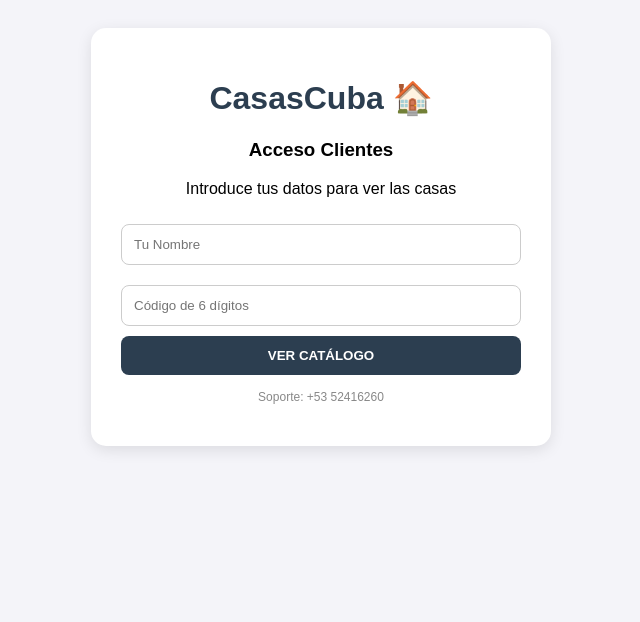
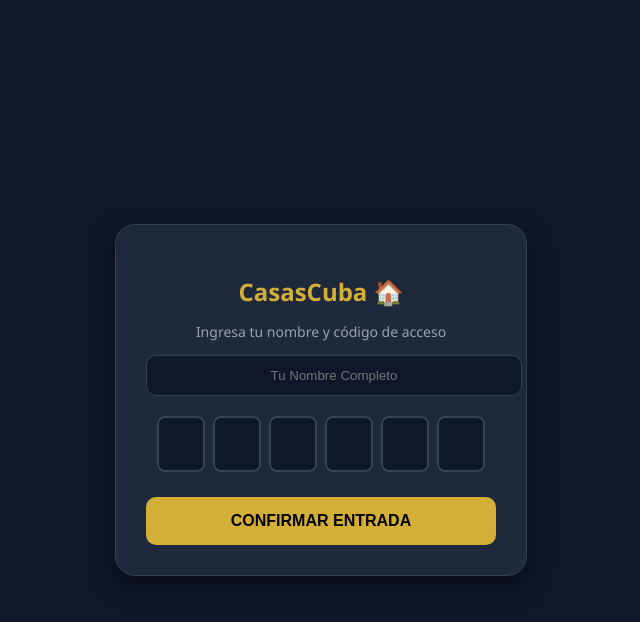
Before and after one commit to casascubahttp/Casascuba-, a plain HTML site: page index.html in a window 1280 px wide. Shown: the whole page, without its empty margins (319-959 px from the left). Drawn offline with Linux system fonts and the light colour scheme.

Commit message:
Update index.html

```diff
--- a/index.html
+++ b/index.html
@@ -1,49 +1,49 @@
+
  <!DOCTYPE html>
 <html lang="es">
 <head>
     <meta charset="UTF-8">
     <meta name="viewport" content="width=device-width, initial-scale=1.0">
-    <title>CasasCuba - Catálogo</title>
+    <title>CasasCuba | Acceso</title>
     <style>
-        body { font-family: Arial, sans-serif; background-color: #f4f4f9; text-align: center; padding: 20px; }
-        .card { background: white; padding: 30px; border-radius: 15px; max-width: 400px; margin: auto; box-shadow: 0 4px 15px rgba(0,0,0,0.1); }
-        h1 { color: #2c3e50; }
-        input { width: 100%; padding: 12px; margin: 10px 0; border: 1px solid #ccc; border-radius: 8px; box-sizing: border-box; }
-        button { width: 100%; padding: 12px; background-color: #2c3e50; color: white; border: none; border-radius: 8px; font-weight: bold; cursor: pointer; }
-        .casa { border: 1px solid #eee; margin-top: 20px; padding: 15px; text-align: left; border-radius: 10px; }
-        .wa-btn { display: block; text-align: center; background-color: #25D366; color: white; text-decoration: none; padding: 10px; border-radius: 5px; margin-top: 10px; font-weight: bold; }
+        body { font-family: 'Segoe UI', sans-serif; background: #0f172a; color: white; display: flex; justify-content: center; align-items: center; min-height: 100vh; margin: 0; }
+        .card { background: #1e293b; padding: 30px; border-radius: 20px; box-shadow: 0 10px 25px rgba(0,0,0,0.5); width: 90%; max-width: 350px; text-align: center; border: 1px solid #334155; }
+        h2 { color: #d4af37; margin-bottom: 10px; }
+        input.name { width: 100%; padding: 12px; margin-bottom: 20px; border: 1px solid #334155; border-radius: 10px; background: #0f172a; color: white; text-align: center; }
+        .code-group { display: flex; justify-content: center; gap: 8px; margin-bottom: 25px; }
+        .code-box { width: 40px; height: 50px; border: 2px solid #334155; border-radius: 8px; text-align: center; font-size: 20px; font-weight: bold; background: #0f172a; color: #d4af37; }
+        .code-box:focus { border-color: #d4af37; outline: none; }
+        button { width: 100%; padding: 15px; background: #d4af37; color: black; border: none; border-radius: 10px; font-weight: bold; cursor: pointer; font-size: 16px; }
     </style>
 </head>
 <body>
 <div class="card">
-        <h1>CasasCuba 🏠</h1>
-        <div id="login">
-            <h3>Acceso Clientes</h3>
-            <p>Introduce tus datos para ver las casas</p>
-            <input type="text" id="nombre" placeholder="Tu Nombre">
-            <input type="number" id="codigo" placeholder="Código de 6 dígitos">
-            <button onclick="entrar()">VER CATÁLOGO</button>
-            <p style="font-size: 12px; color: #888; margin-top: 15px;">Soporte: +53 52416260</p>
+    <h2>CasasCuba 🏠</h2>
+    <p style="color: #94a3b8; font-size: 14px;">Ingresa tu nombre y código de acceso</p>
+    <input type="text" id="user-name" class="name" placeholder="Tu Nombre Completo">
+    <div class="code-group">
+        <input type="number" class="code-box" maxlength="1" oninput="next(this, 0)">
+        <input type="number" class="code-box" maxlength="1" oninput="next(this, 1)">
+        <input type="number" class="code-box" maxlength="1" oninput="next(this, 2)">
+        <input type="number" class="code-box" maxlength="1" oninput="next(this, 3)">
+        <input type="number" class="code-box" maxlength="1" oninput="next(this, 4)">
+        <input type="number" class="code-box" maxlength="1" oninput="next(this, 5)">
     </div>
-        <div id="catalogo" style="display:none">
-            <h2 id="saludo"></h2>
-            <div class="casa">
-                <h3>Casa en El Vedado</h3>
-                <p>3 hab, terraza amplia.</p>
-                <p><strong>$55,000 USD</strong></p>
-                <a href="https://wa.me/5352416260?text=Me interesa la casa en El Vedado" class="wa-btn">Contactar</a>
-            </div>
-        </div>
+    <button onclick="enviar()">CONFIRMAR ENTRADA</button>
 </div>
 <script>
-        function entrar() {
-            const n = document.getElementById('nombre').value;
-            const c = document.getElementById('codigo').value;
-            if(n !== "" && c.length === 6) {
-                document.getElementById('login').style.display = 'none';
-                document.getElementById('catalogo').style.display = 'block';
-                document.getElementById('saludo').innerText = "Bienvenido, " + n;
-            } else { alert("Datos incorrectos"); }
+    function next(el, idx) {
+        if (el.value.length > 1) el.value = el.value.slice(0, 1);
+        if (el.value.length === 1 && idx < 5) document.querySelectorAll('.code-box')[idx + 1].focus();
+    }
+    function enviar() {
+        const nom = document.getElementById('user-name').value;
+        const boxes = document.querySelectorAll('.code-box');
+        let cod = "";
+        boxes.forEach(b => cod += b.value);
+        if (nom === "" || cod.length < 6) return alert("Por favor, completa los datos");
+        const msg = `Hola, soy ${nom}. Mi código de confirmación es ${cod}. Solicito acceso al catálogo.`;
+        window.open(`https://wa.me/5352416260?text=${encodeURIComponent(msg)}`, '_blank');
     }
 </script>
 </body>
```
Lines whose indentation alone changed are shown as unchanged.
